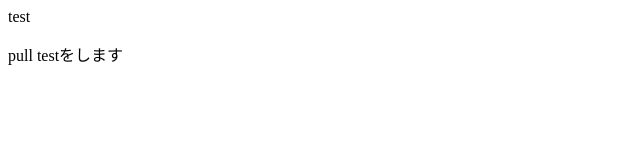
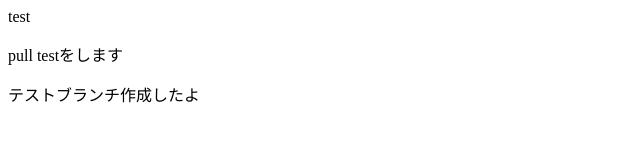
Before and after one commit to takezawasaki/git-test, a plain HTML site: page index.html in a window 1280 px wide. Shown: the whole page, without its empty margins (0-640 px from the left). Drawn offline with Linux system fonts and the light colour scheme.

Commit message:
テストブランチ作成

```diff
--- a/index.html
+++ b/index.html
@@ -1,2 +1,3 @@
 <p>test</p>
 <p>pull testをします</p>
+<p>テストブランチ作成したよ</p>
```
